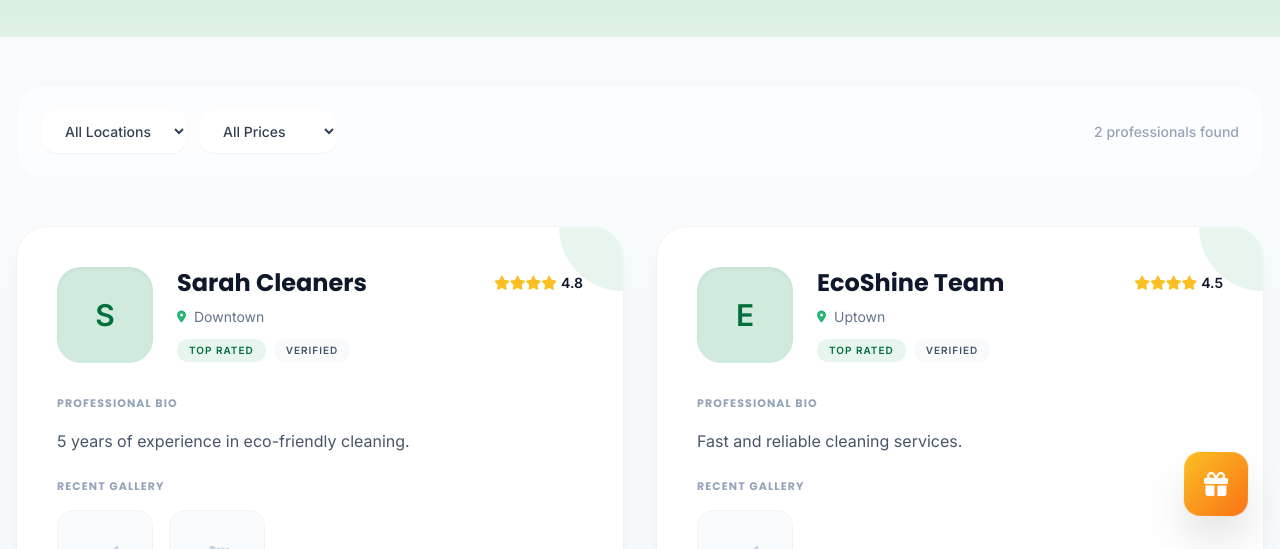
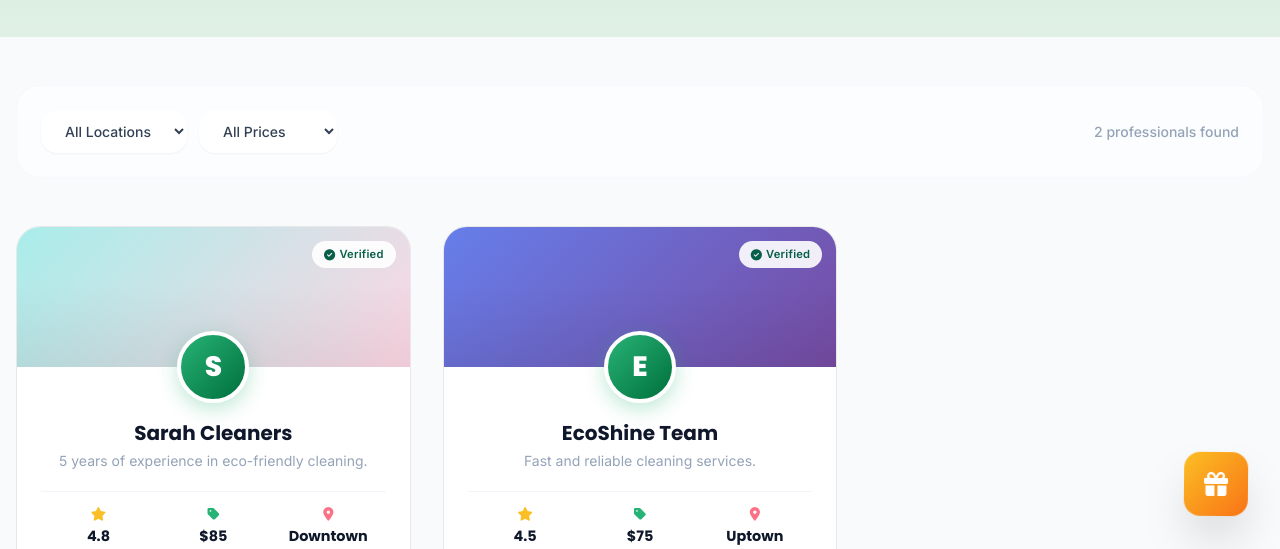
Before and after one commit to Godpixelthereal/Serva, a plain HTML site: page index.html in a window 1280 px wide. Both pictures are taken after a click on the element 136 px from the left and 3576 px from the top of the page. Shown: the part 251-800 px from the top of the page. Drawn offline with nearby package versions, Linux system fonts and the light colour scheme.

Commit message:
Redesign provider cards and category cards with modern visual style

```diff
--- a/script.js
+++ b/script.js
@@ -1,11 +1,11 @@
 // Data
 const categories = [
-    { id: 'home', name: 'Home Services', icon: 'fa-home', description: 'Cleaning, repairs, plumbing', color: 'from-blue-500 to-cyan-500' },
-    { id: 'professional', name: 'Professional Services', icon: 'fa-briefcase', description: 'Legal, accounting, marketing', color: 'from-violet-500 to-purple-500' },
-    { id: 'personal', name: 'Personal Care', icon: 'fa-spa', description: 'Beauty, fitness, wellness', color: 'from-pink-500 to-rose-500' },
-    { id: 'events', name: 'Event Services', icon: 'fa-calendar-star', description: 'Catering, photography, decor', color: 'from-amber-500 to-orange-500' },
-    { id: 'tech', name: 'Tech Support', icon: 'fa-laptop-code', description: 'IT support, coding, repair', color: 'from-emerald-500 to-green-500' },
-    { id: 'transport', name: 'Transport', icon: 'fa-car', description: 'Moving, delivery, logistics', color: 'from-red-500 to-rose-500' }
+    { id: 'home', name: 'Home Services', icon: 'fa-home', description: 'Cleaning, repairs, plumbing', gradient: 'linear-gradient(135deg, #667eea, #764ba2)' },
+    { id: 'professional', name: 'Professional Services', icon: 'fa-briefcase', description: 'Legal, accounting, marketing', gradient: 'linear-gradient(135deg, #f093fb, #f5576c)' },
+    { id: 'personal', name: 'Personal Care', icon: 'fa-spa', description: 'Beauty, fitness, wellness', gradient: 'linear-gradient(135deg, #4facfe, #00f2fe)' },
+    { id: 'events', name: 'Event Services', icon: 'fa-calendar-star', description: 'Catering, photography, decor', gradient: 'linear-gradient(135deg, #43e97b, #38f9d7)' },
+    { id: 'tech', name: 'Tech Support', icon: 'fa-laptop-code', description: 'IT support, coding, repair', gradient: 'linear-gradient(135deg, #fa709a, #fee140)' },
+    { id: 'transport', name: 'Transport', icon: 'fa-car', description: 'Moving, delivery, logistics', gradient: 'linear-gradient(135deg, #a18cd1, #fbc2eb)' }
 ];
 
 const allServices = [
@@ -16,9 +16,9 @@ const allServices = [
 ];
 
 const providers = [
-    { id: 101, serviceId: 1, name: 'Sarah Cleaners', location: 'Downtown', price: 85, rating: 4.8, images: ['fa-broom', 'fa-spray-can'], about: '5 years of experience in eco-friendly cleaning.' },
-    { id: 102, serviceId: 1, name: 'EcoShine Team', location: 'Uptown', price: 75, rating: 4.5, images: ['fa-broom'], about: 'Fast and reliable cleaning services.' },
-    { id: 103, serviceId: 2, name: 'John the Plumber', location: 'Suburbs', price: 60, rating: 4.9, images: ['fa-wrench'], about: 'Certified plumber with 10+ years exp.' }
+    { id: 101, serviceId: 1, name: 'Sarah Cleaners', location: 'Downtown', price: 85, rating: 4.8, images: ['fa-broom', 'fa-spray-can'], about: '5 years of experience in eco-friendly cleaning.', banner: 'linear-gradient(135deg, #a8edea 0%, #fed6e3 100%)' },
+    { id: 102, serviceId: 1, name: 'EcoShine Team', location: 'Uptown', price: 75, rating: 4.5, images: ['fa-broom'], about: 'Fast and reliable cleaning services.', banner: 'linear-gradient(135deg, #667eea 0%, #764ba2 100%)' },
+    { id: 103, serviceId: 2, name: 'John the Plumber', location: 'Suburbs', price: 60, rating: 4.9, images: ['fa-wrench'], about: 'Certified plumber with 10+ years exp.', banner: 'linear-gradient(135deg, #f093fb 0%, #f5576c 100%)' }
 ];
 
 let currentFeedbackTab = 'suggestion';
@@ -38,13 +38,19 @@ function toggleMobileMenu() { document.getElementById('mobileMenu').classList.to
 function renderCategories() {
     const grid = document.getElementById('categoriesGrid');
     if (!grid) return;
+    const serviceCounts = {};
+    categories.forEach(cat => { serviceCounts[cat.id] = allServices.filter(s => s.catId === cat.id).length; });
     grid.innerHTML = categories.map(cat => `
-        <div class="category-card-premium group" onclick="showCategoryServices('${cat.id}')">
-            <div class="category-icon-wrapper">
+        <div class="category-card-v2 group" onclick="showCategoryServices('${cat.id}')">
+            <div class="cat-icon-v2" style="background: ${cat.gradient};">
                 <i class="fas ${cat.icon}"></i>
             </div>
-            <h3 class="text-xl font-bold mb-3 font-display text-slate-900">${cat.name}</h3>
-            <p class="text-slate-500 leading-relaxed">${cat.description}</p>
+            <h3 class="text-xl font-bold mb-2 font-display text-slate-900">${cat.name}</h3>
+            <p class="text-slate-400 text-sm leading-relaxed mb-5">${cat.description}</p>
+            <div class="flex items-center justify-between mt-auto">
+                <span class="text-xs font-bold text-serva-500 bg-serva-50 px-3 py-1 rounded-full">${serviceCounts[cat.id]} service${serviceCounts[cat.id] !== 1 ? 's' : ''}</span>
+                <span class="text-slate-300 group-hover:text-serva-500 group-hover:translate-x-1 transition-all"><i class="fas fa-arrow-right"></i></span>
+            </div>
         </div>
     `).join('');
 }
@@ -121,53 +127,50 @@ function showProviders(serviceId) {
             </div>
             <p class="text-sm text-slate-400 font-medium">${filteredProviders.length} professionals found</p>
         </div>
-        <div class="grid grid-cols-1 md:grid-cols-2 gap-8">
+        <div class="grid grid-cols-1 sm:grid-cols-2 lg:grid-cols-3 gap-6 sm:gap-8">
             ${filteredProviders.map(p => `
-                <div class="bg-white rounded-[32px] p-8 sm:p-10 border border-slate-100 shadow-xl shadow-slate-200/40 relative overflow-hidden group">
-                    <div class="absolute top-0 right-0 w-32 h-32 bg-serva-50 rounded-full translate-x-16 -translate-y-16 group-hover:scale-150 transition-transform duration-500"></div>
+                <div class="provider-card-v2 group">
+                    <!-- Banner -->
+                    <div class="provider-banner" style="background: ${p.banner};">
+                        <div class="provider-banner-overlay"></div>
+                        <div class="provider-badge-row">
+                            <span class="provider-badge-verified"><i class="fas fa-check-circle"></i> Verified</span>
+                        </div>
+                    </div>
 
-                    <div class="relative z-10">
-                        <div class="flex flex-col sm:flex-row items-center sm:items-start text-center sm:text-left gap-6 mb-8">
-                            <div class="w-20 h-20 sm:w-24 sm:h-24 shrink-0 bg-serva-100 rounded-3xl flex items-center justify-center text-3xl font-bold text-serva-600 shadow-inner">${p.name[0]}</div>
-                            <div class="flex-1">
-                                <div class="flex flex-col sm:flex-row sm:items-center justify-between gap-2 mb-2">
-                                    <h3 class="text-2xl font-bold text-slate-900 font-display">${p.name}</h3>
-                                    <div class="flex items-center justify-center sm:justify-start gap-1">
-                                        <div class="text-amber-400 flex text-sm">
-                                            ${'<i class="fas fa-star"></i>'.repeat(Math.floor(p.rating))}
-                                        </div>
-                                        <span class="text-slate-900 font-bold text-sm">${p.rating}</span>
-                                    </div>
-                                </div>
-                                <p class="text-slate-500 text-sm flex items-center justify-center sm:justify-start gap-2"><i class="fas fa-map-marker-alt text-serva-500 text-xs"></i> ${p.location}</p>
-                                <div class="mt-3 flex flex-wrap justify-center sm:justify-start gap-2">
-                                    <span class="px-3 py-1 bg-serva-50 text-serva-600 text-[10px] uppercase tracking-widest font-bold rounded-full">Top Rated</span>
-                                    <span class="px-3 py-1 bg-slate-50 text-slate-600 text-[10px] uppercase tracking-widest font-bold rounded-full">Verified</span>
-                                </div>
+                    <!-- Avatar -->
+                    <div class="provider-avatar-wrapper">
+                        <div class="provider-avatar">${p.name[0]}</div>
+                    </div>
+
+                    <!-- Info -->
+                    <div class="provider-info">
+                        <h3 class="text-xl font-bold text-slate-900 font-display mb-1">${p.name}</h3>
+                        <p class="text-sm text-slate-400 mb-5">${p.about}</p>
+
+                        <!-- Stats Row -->
+                        <div class="provider-stats">
+                            <div class="provider-stat">
+                                <i class="fas fa-star text-amber-400"></i>
+                                <span class="provider-stat-value">${p.rating}</span>
+                                <span class="provider-stat-label">Rating</span>
+                            </div>
+                            <div class="provider-stat">
+                                <i class="fas fa-tag text-serva-500"></i>
+                                <span class="provider-stat-value">$${p.price}</span>
+                                <span class="provider-stat-label">per hour</span>
+                            </div>
+                            <div class="provider-stat">
+                                <i class="fas fa-map-marker-alt text-rose-400"></i>
+                                <span class="provider-stat-value">${p.location}</span>
+                                <span class="provider-stat-label">Location</span>
                             </div>
                         </div>
 
-                        <div class="mb-10">
-                            <h4 class="text-[11px] font-bold text-slate-400 uppercase tracking-widest mb-4">Professional Bio</h4>
-                            <p class="text-slate-600 leading-relaxed mb-6">${p.about}</p>
-
-                            <h4 class="text-[11px] font-bold text-slate-400 uppercase tracking-widest mb-4">Recent Gallery</h4>
-                            <div class="flex gap-4 overflow-x-auto pb-4 hide-scrollbar">
-                                ${p.images.map(img => `
-                                    <div class="w-24 h-24 shrink-0 bg-slate-50 rounded-2xl flex items-center justify-center text-2xl text-slate-300 border border-slate-100 hover:border-serva-300 transition-colors">
-                                        <i class="fas ${img}"></i>
-                                    </div>
-                                `).join('')}
-                            </div>
-                        </div>
-
-                        <div class="flex flex-col sm:flex-row items-center justify-between pt-8 border-t border-slate-100 gap-6">
-                            <div class="text-center sm:text-left">
-                                <p class="text-[10px] text-slate-400 uppercase tracking-widest font-bold mb-1">Service Fee</p>
-                                <p class="text-3xl font-bold text-slate-900">$${p.price}<span class="text-sm text-slate-400 font-medium">/hr</span></p>
-                            </div>
-                            <button onclick="openBookingModal(${p.id})" class="w-full sm:w-auto px-10 py-4 bg-slate-900 text-white rounded-2xl font-bold text-lg hover:bg-serva-600 transition-colors shadow-lg shadow-slate-900/10">Book Now</button>
-                        </div>
+                        <!-- CTA -->
+                        <button onclick="openBookingModal(${p.id})" class="provider-cta">
+                            Book Now
+                        </button>
                     </div>
                 </div>
             `).join('')}
--- a/style.css
+++ b/style.css
@@ -507,50 +507,198 @@ h6 {
 }
 
 /* Premium Category Cards */
-.category-card-premium {
+.category-card-v2 {
     background: white;
-    border: 1px solid #e2e8f0;
-    border-radius: 28px;
-    padding: 40px 32px;
+    border: 1px solid #e8e8e8;
+    border-radius: 24px;
+    padding: 32px 28px;
     cursor: pointer;
     transition: all 0.4s cubic-bezier(0.4, 0, 0.2, 1);
     display: flex;
     flex-direction: column;
-    align-items: center;
-    text-align: center;
 }
 
-.category-card-premium:hover {
-    border-color: #27B376;
+.category-card-v2:hover {
+    border-color: transparent;
     transform: translateY(-8px);
-    box-shadow: 0 20px 40px rgba(39, 179, 118, 0.08);
+    box-shadow: 0 20px 50px rgba(0, 0, 0, 0.1);
 }
 
-.category-icon-wrapper {
-    width: 64px;
-    height: 64px;
-    background: #f1f9f5;
-    color: #27B376;
-    border-radius: 20px;
+.cat-icon-v2 {
+    width: 56px;
+    height: 56px;
+    border-radius: 18px;
     display: flex;
     align-items: center;
     justify-content: center;
-    font-size: 1.5rem;
-    margin-bottom: 24px;
-    transition: all 0.3s ease;
+    font-size: 1.25rem;
+    color: white;
+    margin-bottom: 20px;
+    transition: all 0.4s ease;
+    box-shadow: 0 8px 20px rgba(0, 0, 0, 0.12);
 }
 
-.category-card-premium:hover .category-icon-wrapper {
-    background: #27B376;
-    color: white;
-    transform: scale(1.1) rotate(5deg);
+.category-card-v2:hover .cat-icon-v2 {
+    transform: scale(1.12) rotate(5deg);
+    box-shadow: 0 12px 28px rgba(0, 0, 0, 0.18);
 }
 
-/* Premium Service List Cards */
+/* Provider Cards V2 */
+.provider-card-v2 {
+    background: white;
+    border-radius: 24px;
+    overflow: hidden;
+    border: 1px solid #e8e8e8;
+    transition: all 0.4s cubic-bezier(0.4, 0, 0.2, 1);
+    display: flex;
+    flex-direction: column;
+    position: relative;
+}
+
+.provider-card-v2:hover {
+    transform: translateY(-8px);
+    box-shadow: 0 24px 50px rgba(0, 0, 0, 0.12);
+    border-color: transparent;
+}
+
+.provider-banner {
+    height: 140px;
+    position: relative;
+    overflow: hidden;
+    transition: all 0.5s ease;
+}
+
+.provider-card-v2:hover .provider-banner {
+    height: 150px;
+}
+
+.provider-banner-overlay {
+    position: absolute;
+    inset: 0;
+    background: linear-gradient(180deg, transparent 40%, rgba(0, 0, 0, 0.06) 100%);
+}
+
+.provider-badge-row {
+    position: absolute;
+    top: 14px;
+    right: 14px;
+    display: flex;
+    gap: 8px;
+}
+
+.provider-badge-verified {
+    background: rgba(255, 255, 255, 0.9);
+    backdrop-filter: blur(10px);
+    padding: 5px 12px;
+    border-radius: 999px;
+    font-size: 0.7rem;
+    font-weight: 700;
+    color: #065f46;
+    display: flex;
+    align-items: center;
+    gap: 4px;
+    letter-spacing: 0.02em;
+}
+
+.provider-avatar-wrapper {
+    display: flex;
+    justify-content: center;
+    margin-top: -36px;
+    position: relative;
+    z-index: 10;
+}
+
+.provider-avatar {
+    width: 72px;
+    height: 72px;
+    border-radius: 50%;
+    background: linear-gradient(135deg, #27B376, #006F3C);
+    color: white;
+    font-size: 1.75rem;
+    font-weight: 800;
+    display: flex;
+    align-items: center;
+    justify-content: center;
+    border: 4px solid white;
+    box-shadow: 0 6px 20px rgba(39, 179, 118, 0.3);
+    font-family: 'Poppins', sans-serif;
+    transition: transform 0.3s ease;
+}
+
+.provider-card-v2:hover .provider-avatar {
+    transform: scale(1.08);
+}
+
+.provider-info {
+    padding: 16px 24px 28px;
+    text-align: center;
+    display: flex;
+    flex-direction: column;
+    flex: 1;
+}
+
+.provider-stats {
+    display: flex;
+    justify-content: space-between;
+    padding: 16px 0;
+    margin-bottom: 16px;
+    border-top: 1px solid #f1f5f9;
+    border-bottom: 1px solid #f1f5f9;
+}
+
+.provider-stat {
+    display: flex;
+    flex-direction: column;
+    align-items: center;
+    gap: 4px;
+    flex: 1;
+}
+
+.provider-stat i {
+    font-size: 0.85rem;
+}
+
+.provider-stat-value {
+    font-size: 0.9rem;
+    font-weight: 700;
+    color: #0f172a;
+    font-family: 'Poppins', sans-serif;
+}
+
+.provider-stat-label {
+    font-size: 0.65rem;
+    color: #94a3b8;
+    text-transform: uppercase;
+    font-weight: 600;
+    letter-spacing: 0.05em;
+}
+
+.provider-cta {
+    width: 100%;
+    padding: 14px;
+    border-radius: 16px;
+    background: #0f172a;
+    color: white;
+    font-weight: 700;
+    font-size: 0.95rem;
+    font-family: 'Poppins', sans-serif;
+    cursor: pointer;
+    border: none;
+    transition: all 0.3s ease;
+    margin-top: auto;
+}
+
+.provider-cta:hover {
+    background: #27B376;
+    transform: translateY(-2px);
+    box-shadow: 0 8px 24px rgba(39, 179, 118, 0.35);
+}
+
+/* Service List Cards */
 .service-card-premium {
     background: white;
     border: 1px solid #e2e8f0;
-    border-radius: 32px;
+    border-radius: 24px;
     padding: 32px;
     cursor: pointer;
     transition: all 0.4s cubic-bezier(0.4, 0, 0.2, 1);
```
